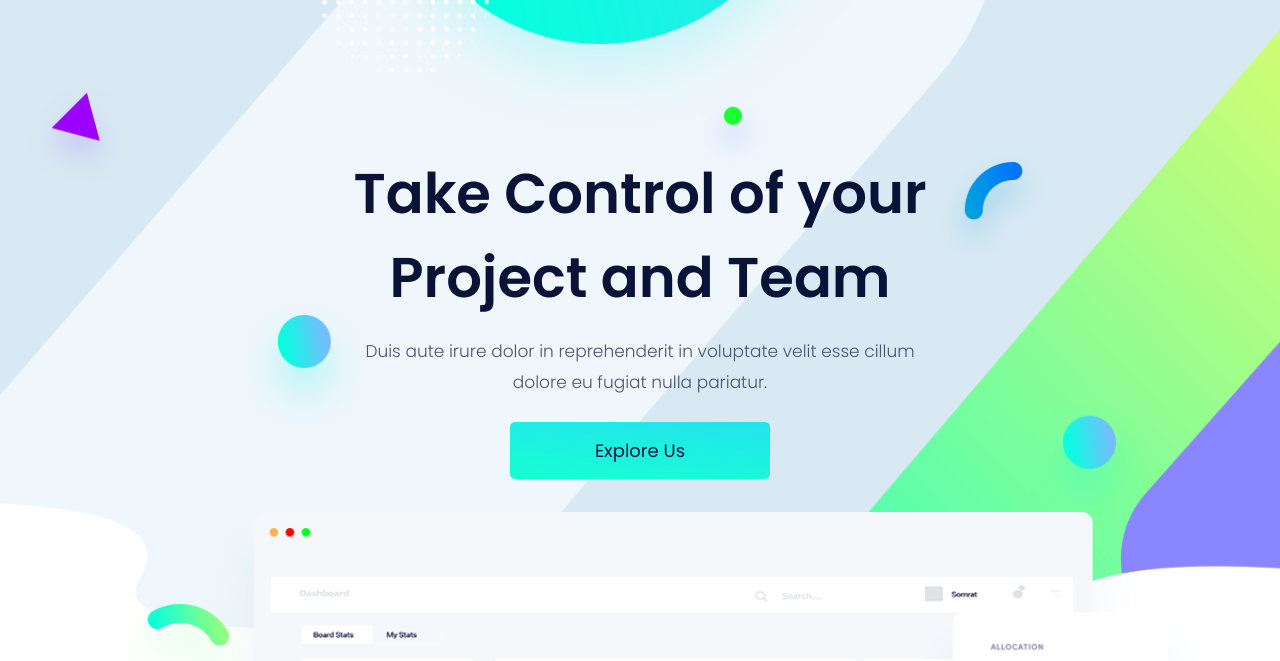
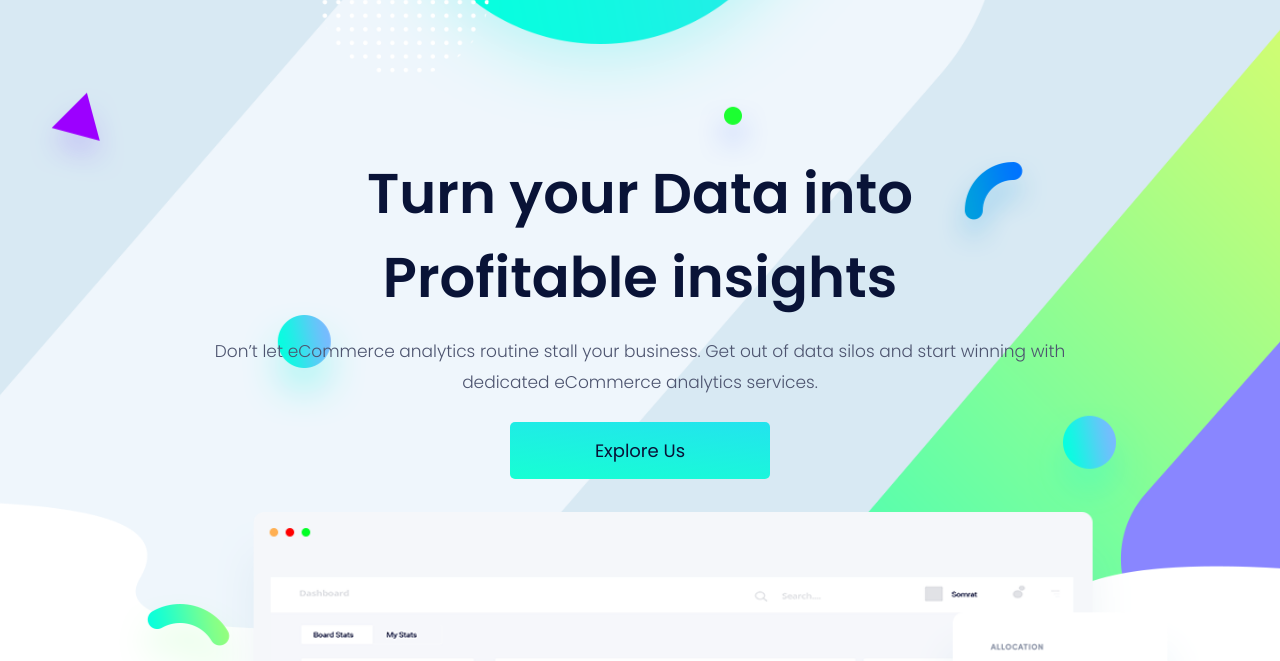
Before and after one commit to lobatoabrahan/lobatoabrahan.github.io, a plain HTML site: page index.html in a window 1280 px wide. Shown: the part 98-759 px from the top of the page. Drawn offline with Linux system fonts and the light colour scheme.

Commit message:
Modificar texto principal y scrollbar

```diff
--- a/css/style.css
+++ b/css/style.css
@@ -574,6 +574,27 @@ a:hover {
   .hero-bg-1 {
     display: none;
   }
+  h1, .h1 {
+    font-size: 52px;
+  }
+}
+
+/* custom scrollbar */
+::-webkit-scrollbar {
+  width: .7em
+}
+
+::-webkit-scrollbar-track {
+  background: #E8E8E8;
+}
+
+::-webkit-scrollbar-thumb {
+  background: #C7C7C7;
+  border-radius: 100vw
+}
+
+::-webkit-scrollbar-thumb:hover {
+  background: #adadad;
 }
 
 .hero-bg-2 {
--- a/index.html
+++ b/index.html
@@ -82,10 +82,9 @@
   <div class="container">
     <div class="row">
       <div class="col-lg-12 text-center zindex-1">
-        <h1 class="mb-3">Take Control of your<br>
-          Project and Team</h1>
-        <p class="mb-4">Duis aute irure dolor in reprehenderit in voluptate velit esse cillum<br>
-          dolore eu fugiat nulla pariatur.</p>
+        <h1 class="mb-3">Turn your Data into<br>
+          Profitable insights</h1>
+        <p class="pl-lg-5 pr-lg-5 ml-lg-5 mr-lg-5 mb-4">Don’t let eCommerce analytics routine stall your business. Get out of data silos and start winning with dedicated eCommerce analytics services.</p>
         <a href="#" class="btn btn-secondary btn-lg">explore us</a>
         <!-- banner image -->
         <img class="img-fluid w-100 banner-image" src="images/hero-area/banner-img.png" alt="banner-img">
```
